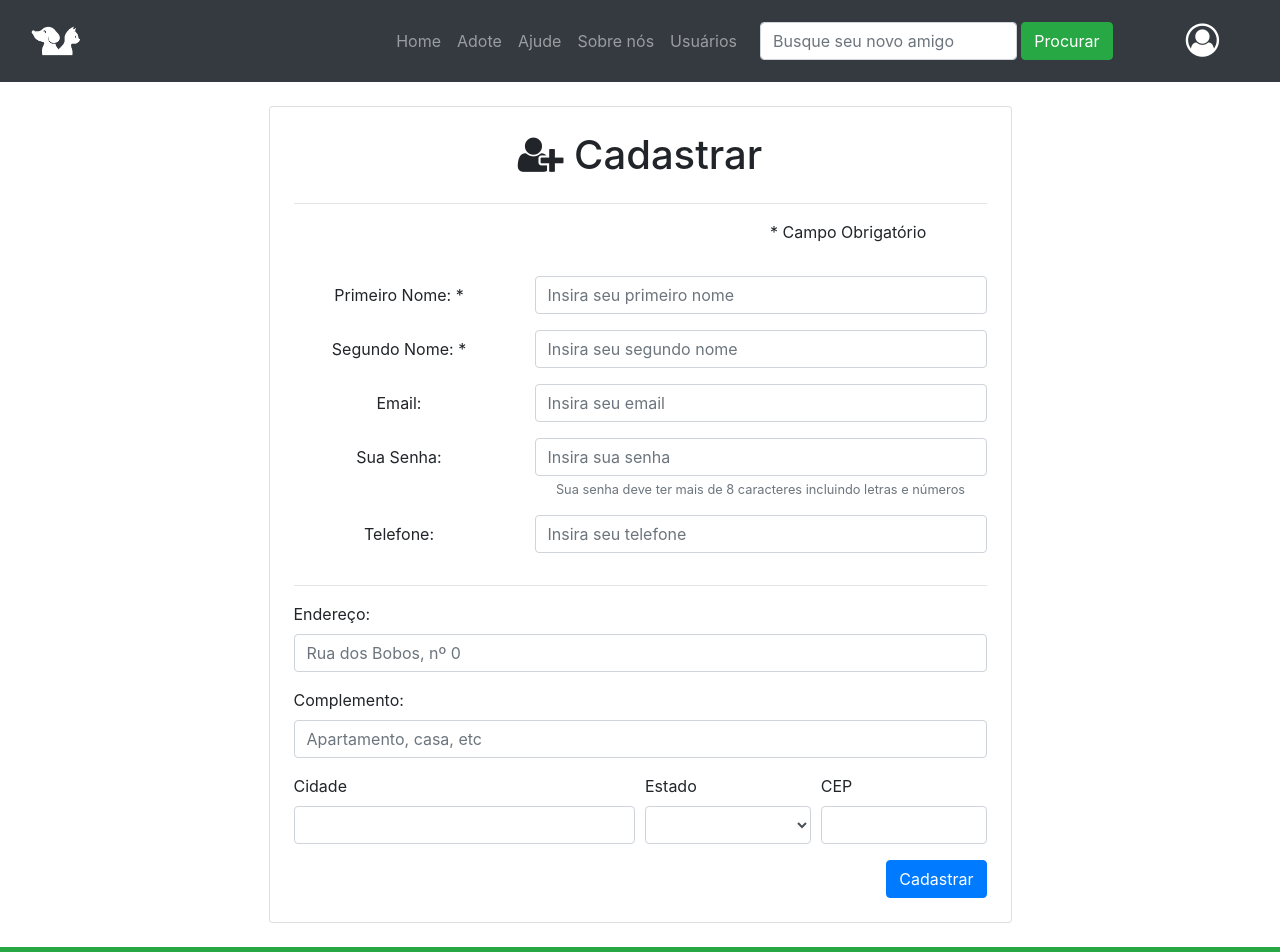
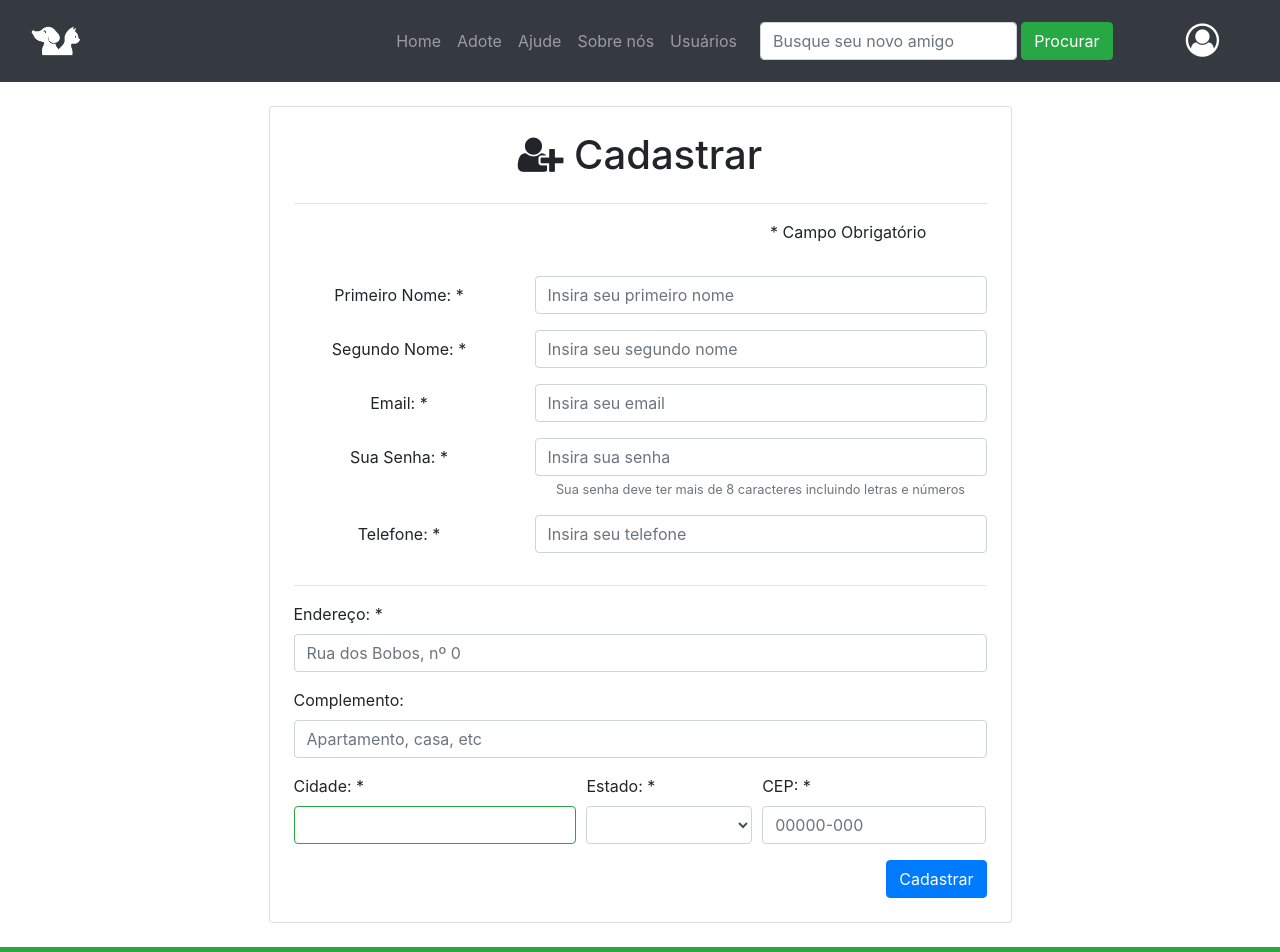
Before and after one commit to FcAlex/WEB-TrabalhoFinal, a Vue app in the folder client/: page /cadastro in a window 1280 px wide. Shown: the top 952 px of the page. Built offline with nearby package versions, Linux system fonts and the light colour scheme.

Commit message:
adicao da validacao dos inputs :sparkles:

```diff
--- a/client/public/index.html
+++ b/client/public/index.html
@@ -20,7 +20,7 @@
   <script src="https://stackpath.bootstrapcdn.com/bootstrap/4.5.2/js/bootstrap.min.js"
     integrity="sha384-B4gt1jrGC7Jh4AgTPSdUtOBvfO8shuf57BaghqFfPlYxofvL8/KUEfYiJOMMV+rV"
     crossorigin="anonymous"></script>
-  <title><%= htmlWebpackPlugin.options.title %></title>
+  <title>Adote amor</title>
 </head>
 
 <body>
--- a/client/src/components/Aside.vue
+++ b/client/src/components/Aside.vue
@@ -1,6 +1,10 @@
 <template>
 	<aside class="container text-center p-4">
+		<div class="card">
+			<div class="card-header">
 				<h1><i class="fa fa-paw"></i> Encontre seu novo amigo</h1>
+			</div>
+			<div class="card-body">
 				<div class="aside row d-flex justify-content-between">
 					<Card
 						imagePath="adocao.png"
@@ -29,6 +33,8 @@
 					>
 					</Card>
 				</div>
+			</div>
+		</div>
 	</aside>
 </template>
 
--- a/client/src/views/Adote.vue
+++ b/client/src/views/Adote.vue
@@ -3,6 +3,7 @@
 		<Header></Header>
 		<section class="container text-center p-4">
 			<h1><i class="fa fa-paw"></i> Encontre seu novo amigo</h1>
+			<hr class="mt-3 mb-4">
 			<div id="addCardsPets" class="card-deck">
 				<div class="card">
 					<img
--- a/client/src/views/Ajude.vue
+++ b/client/src/views/Ajude.vue
@@ -2,17 +2,30 @@
 	<div class="ajude">
 		<Header></Header>
 		<section class="container text-center p-4">
-			<h1><i class="fa fa-paw"></i> Cadastre seu bichinho para adoção</h1>
-
-			<form action="#" class="mt-3 p-3 border">
+			<div class="card">
+				<div class="card-header">
+					<h1>
+						<i class="fa fa-paw"></i> Cadastre seu bichinho para
+						adoção
+					</h1>
+				</div>
+				<form action="#" class="mt-3 p-3 card-body">
 					<div class="row">
 						<div class="form-group col">
 							<label for="nomePet">Nome/Apelido do Pet</label>
-						<input type="text" class="form-control" id="nomePet" />
+							<input
+								type="text"
+								class="form-control"
+								id="nomePet"
+							/>
 						</div>
 						<div class="form-group col">
 							<label for="nomePet">Raça</label>
-						<input type="text" class="form-control" id="racaPet" />
+							<input
+								type="text"
+								class="form-control"
+								id="racaPet"
+							/>
 						</div>
 						<div class="form-group col">
 							<label for="porteCadastro">Porte</label>
@@ -87,8 +100,8 @@
 								/>
 								<div class="card-footer">
 									<p class="card-text">
-									Esta será a primeira imagem que aparecerá ao
-									realizar a busca.
+										Esta será a primeira imagem que
+										aparecerá ao realizar a busca.
 									</p>
 								</div>
 							</div>
@@ -125,6 +138,7 @@
 						</button>
 					</div>
 				</form>
+			</div>
 		</section>
 		<Footer></Footer>
 	</div>
--- a/client/src/views/Cadastro.vue
+++ b/client/src/views/Cadastro.vue
@@ -3,7 +3,7 @@
 		<Header></Header>
 
 		<section class="container p-4 principal">
-			<form class="d-flex justify-content-center h-100" @submit="cadastrar">
+			<form class="d-flex justify-content-center" @submit="cadastrar">
 				<div id="divAdd" class="card p-4">
 					<h1 class="text-center">
 						<i class="fa fa-user-plus" aria-hidden="true"></i>
@@ -56,7 +56,7 @@
 						<label
 							for="emailCadastro"
 							class="col-4 col-form-label text-center"
-							>Email:</label
+							>Email: *</label
 						>
 						<div class="col-8">
 							<input
@@ -66,6 +66,8 @@
 								placeholder="Insira seu email"
 								required
 								v-model="email"
+								@blur="validarEmail"
+								:class="{ 'is-invalid': emailValido === false }"
 							/>
 						</div>
 					</div>
@@ -74,7 +76,7 @@
 						<label
 							for="passwordCadastro"
 							class="col-4 col-form-label text-center"
-							>Sua Senha:</label
+							>Sua Senha: *</label
 						>
 						<div class="col-8">
 							<input
@@ -85,10 +87,16 @@
 								placeholder="Insira sua senha"
 								required
 								v-model="senha"
+								@blur="validarSenha"
+								:class="{ 'is-invalid': senhaValida === false }"
 							/>
 							<small
 								id="passHelp"
-								class="form-text text-muted text-center"
+								class="form-text text-center"
+								:class="{
+									'text-danger': !senhaValida,
+									'text-muted': senhaValida,
+								}"
 								>Sua senha deve ter mais de 8 caracteres
 								incluindo letras e números</small
 							>
@@ -97,9 +105,9 @@
 
 					<div class="form-group row">
 						<label
-							for="exampleInputPassword1"
+							for="telefoneCadastro"
 							class="col-4 col-form-label text-center"
-							>Telefone:</label
+							>Telefone: *</label
 						>
 						<div class="col-8">
 							<input
@@ -115,7 +123,7 @@
 					<hr />
 
 					<div class="form-group">
-						<label for="inputAddress">Endereço:</label>
+						<label for="inputAddress">Endereço: *</label>
 						<input
 							type="text"
 							class="form-control"
@@ -138,18 +146,18 @@
 					</div>
 
 					<div class="form-row">
-						<div class="form-group col-md-6">
-							<label for="inputCity">Cidade</label>
+						<div class="col-5 mb-3">
+							<label for="inputCity">Cidade: *</label>
 							<input
 								type="text"
-								class="form-control"
+								class="form-control border border-success"
 								id="cidadeCadastro"
 								required
 								v-model="cidade"
 							/>
 						</div>
-						<div class="form-group col-md-3">
-							<label for="inputEstado">Estado</label>
+						<div class="col-md-3 mb-3">
+							<label for="inputEstado">Estado: *</label>
 							<select
 								id="estadoCadastro"
 								class="form-control"
@@ -161,23 +169,23 @@
 								<option value="PI">Piauí</option>
 							</select>
 						</div>
-						<div class="form-group col-md-3">
-							<label for="inputCEP">CEP</label>
+						<div class="col-4 mb-3">
+							<label for="inputCEP">CEP: *</label>
 							<input
 								type="text"
 								class="form-control"
 								id="cepCadastro"
 								required
+								maxlength="9"
+								minlength="9"
 								v-model="cep"
+								placeholder="00000-000"
 							/>
 						</div>
 					</div>
 
 					<div class="d-flex justify-content-end">
-						<button
-							type="submit"
-							class="btn btn-primary"
-						>
+						<button type="submit" class="btn btn-primary">
 							Cadastrar
 						</button>
 					</div>
@@ -192,7 +200,7 @@
 <script>
 import Header from "@/components/Header.vue";
 import Footer from "@/components/Footer.vue";
-import auth from "../auth"
+import auth from "../auth";
 
 export default {
 	name: "Cadastro",
@@ -211,16 +219,22 @@ export default {
 			complemento: "",
 			cidade: "",
 			estado: "",
-			cep: ""
+			cep: "",
+			senhaValida: true,
+			emailValido: true,
+		};
+	},
+	created: function () {
+		if (localStorage.getItem("user")) {
+			this.$router.replace("/");
 		}
 	},
-	created: function() {
-    if(localStorage.getItem("user")) {
-        this.$router.replace("/");
-    }
-  },
 	methods: {
 		cadastrar: function () {
+			/*if (!cadastroValido()) {
+				alert("ERRO");
+				return;
+			}*/
 			let obj = {
 				firstName: this.firstName,
 				lastName: this.lastName,
@@ -231,15 +245,37 @@ export default {
 				complemento: this.complemento,
 				cidade: this.cidade,
 				estado: this.estado,
-				cep: this.cep
+				cep: this.cep,
+			};
+
+			alert("OK");
+
+			//auth.criarConta(this, obj);
+			//this.$router.replace("/perfilUsuario");
+		},
+		validarSenha: function () {
+			var regex = /^(?=.*[A-Za-z])(?=.*\d)[A-Za-z\d]{8,}$/;
+			if (regex.test(this.senha)) {
+				this.senhaValida = true;
+			} else {
+				this.senhaValida = false;
 			}
-
-			auth.criarConta(this, obj);
-			//this.$router.replace("/perfilUsuario");
+		},
+		validarEmail: function () {
+			var regex = /^(([^<>()[\]\\.,;:\s@\"]+(\.[^<>()[\]\\.,;:\s@\"]+)*)|(\".+\"))@((\[[0-9]{1,3}\.[0-9]{1,3}\.[0-9]{1,3}\.[0-9]{1,3}\])|(([a-zA-Z\-0-9]+\.)+[a-zA-Z]{2,}))$/;
+			if (regex.test(this.email)) {
+				this.emailValido = true;
+			} else {
+				this.emailValido = false;
+			}
 		},
 	},
 };
 </script>
 
 <style>
+.form-sucess:focus {
+	border-color: #28a745;
+	box-shadow: 0 0 0 0.2rem rgba(40, 167, 69, 0.25);
+}
 </style>
--- a/client/src/views/Login.vue
+++ b/client/src/views/Login.vue
@@ -51,7 +51,7 @@
 							</button>
 						</div>
 
-						<div id="divAvisoErro" class="my-2">
+						<div id="divAvisoErro" class="my-2 text-center">
 							<p>
 								Não tem uma conta?
 								<span>
--- a/client/src/views/Pessoas.vue
+++ b/client/src/views/Pessoas.vue
@@ -3,7 +3,7 @@
 		<Header></Header>
 		<section id="principal" class="container text-center p-4">
 			<h1><i class="fa fa-paw"></i> Encontre pessoas</h1>
-
+			<hr class="mt-3 mb-4">
 			<div class="row">
 				<div class="col-4" v-for="user in users" :key="user.id">
 					<div class="card">
```
Lines whose indentation alone changed are shown as unchanged.
